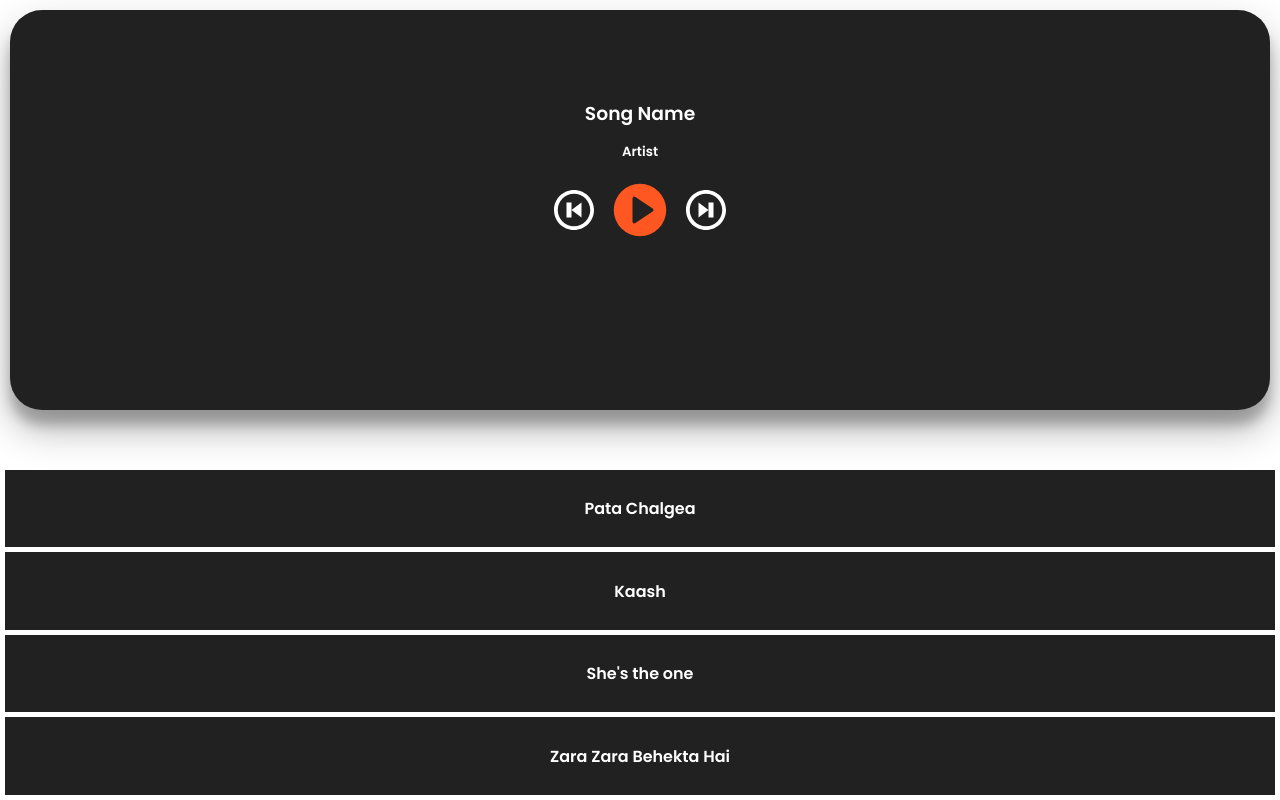
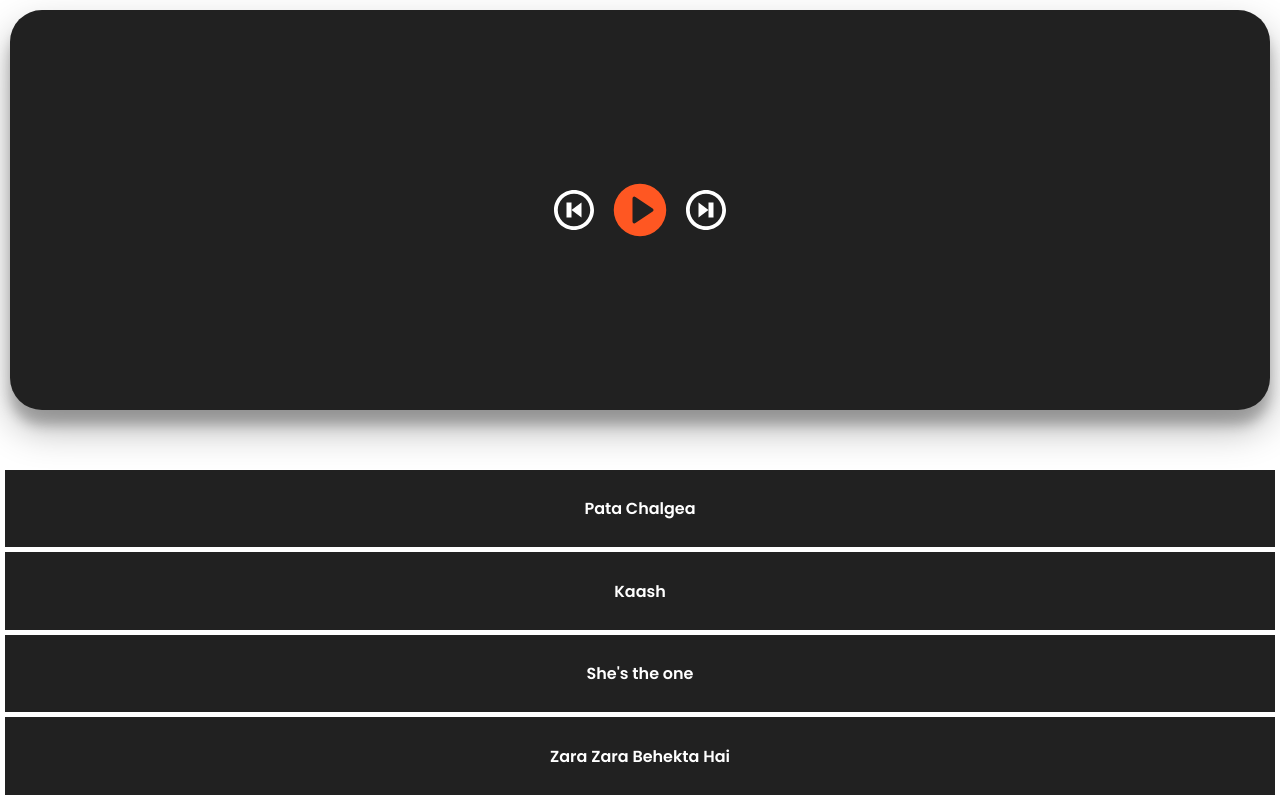
Before and after one commit to killshotxd/React-Music, a React (Vite) app: page / in a window 1280 px wide. Built offline with nearby package versions, Linux system fonts and the light colour scheme.

Commit message:
onCLick song name and artist display

```diff
--- a/src/App.jsx
+++ b/src/App.jsx
@@ -4,15 +4,18 @@ import { audios } from "./AudioData";
 import Player from "./components/Player";
 const App = () => {
   const [songs, setSongs] = useState(audios);
-  console.log(audios);
+  const [currentSong, setCurrentSOng] = useState({});
+  const getSongData = (song) => {
+    setCurrentSOng(song);
+  };
   return (
     <>
       <div className="player-main">
-        <Player />
+        <Player currentSong={currentSong} />
       </div>
       <div className="app-main">
         {songs.map((song) => {
-          return <AudioFiles song={song} />;
+          return <AudioFiles song={song} getSongData={getSongData} />;
         })}
       </div>
     </>
--- a/src/AudioData.jsx
+++ b/src/AudioData.jsx
@@ -2,20 +2,24 @@ export const audios = [
   {
     name: "Pata Chalgea",
     music: "./audios/Pata Chalgea.mp3",
+    creator: "Imran Khan",
   },
 
   {
     name: "Kaash",
     music: "./audios/KAASH.mp3",
+    creator: "Bilaal Saeed",
   },
 
   {
     name: "She's the one",
     music: "./audios/She The One.mp3",
+    creator: "Jerry",
   },
 
   {
     name: "Zara Zara Behekta Hai",
     music: "./audios/Zara Zara Behekta Hai.mp3",
+    creator: "RHTDM",
   },
 ];
--- a/src/components/AudioFiles.jsx
+++ b/src/components/AudioFiles.jsx
@@ -1,8 +1,8 @@
 import React from "react";
 
-const AudioFiles = ({ song }) => {
+const AudioFiles = ({ song, getSongData }) => {
   return (
-    <div className="player-container">
+    <div className="player-container" onClick={() => getSongData(song)}>
       <h4 className="song-name">{song.name}</h4>
     </div>
   );
--- a/src/components/Player.jsx
+++ b/src/components/Player.jsx
@@ -3,7 +3,7 @@ import { useState } from "react";
 import { GoPlay } from "react-icons/go";
 import { BsPauseCircleFill } from "react-icons/bs";
 import { ImPrevious, ImNext } from "react-icons/im";
-const Player = () => {
+const Player = ({ currentSong }) => {
   const [isPlaying, setIsPlaying] = useState(false);
   const togglePlay = () => {
     setIsPlaying(!isPlaying);
@@ -11,8 +11,15 @@ const Player = () => {
   return (
     <div>
       <div className="player-card">
-        <h3 className="active-song-name">Song Name</h3>
-        <h5 className="active-artist-name">Artist</h5>
+        {currentSong ? (
+          <div>
+            <h3 className="active-song-name">{currentSong.name}</h3>
+            <h5 className="active-artist-name">{currentSong.creator}</h5>
+          </div>
+        ) : (
+          ""
+        )}
+
         <div className="control-icon">
           <ImPrevious color="white" size={40} className="icons" />
           {isPlaying ? (
```
